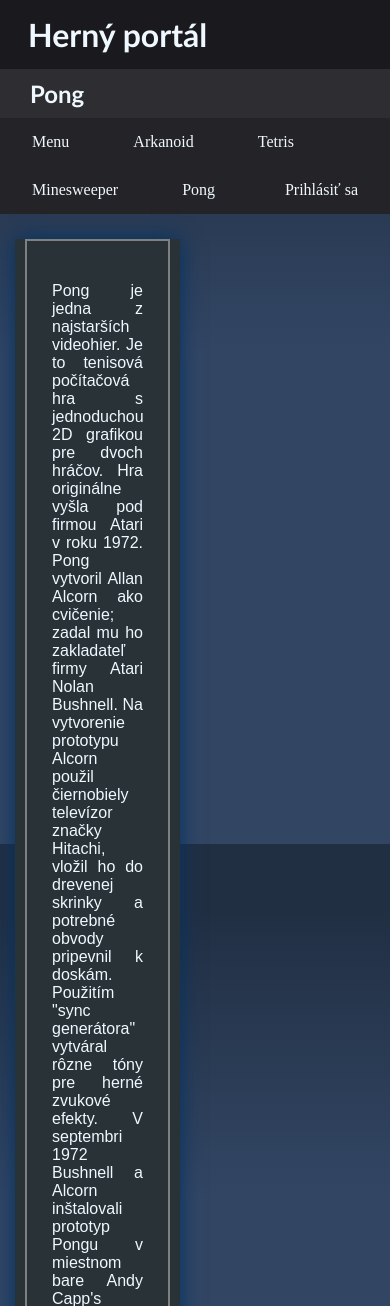
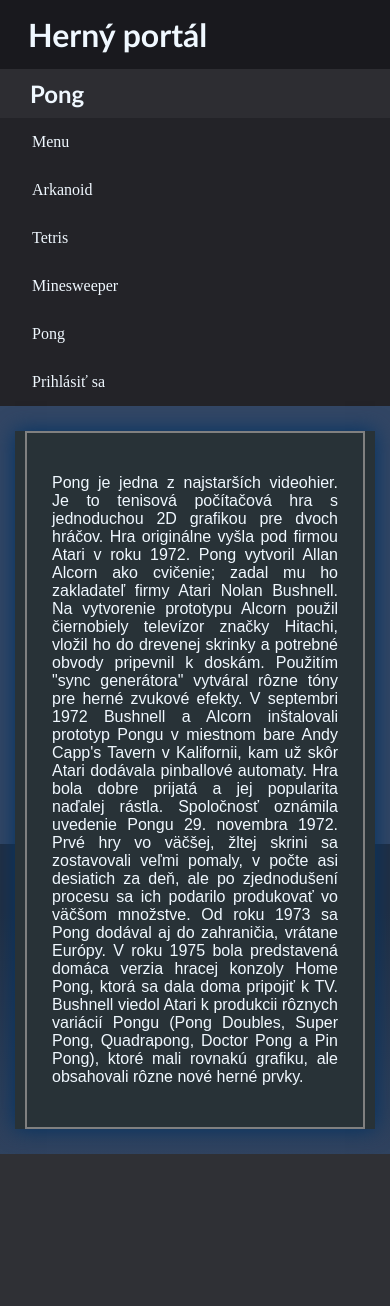
Before and after one commit to rhrinik/rhrinik.github.io, a PHP site: page /pong.html in a window 390 px wide. Shown: the top 1306 px of the page. After the commit the page ends 1154 px from the top, so only its background shows below. Run offline with PHP 8.4, Linux system fonts and the light colour scheme.

Commit message:
media query

```diff
--- a/styl.css
+++ b/styl.css
@@ -148,3 +148,15 @@
     font-size: 16px;
     cursor: pointer;
 }
+
+@media only screen and (max-width: 768px) {
+    .navbar .polozkanavbaru {
+        float: none;
+    }
+}
+
+@media only screen and (max-width: 768px) {
+    [class*="col-"] {
+        width: 100%;
+    }
+}
```
